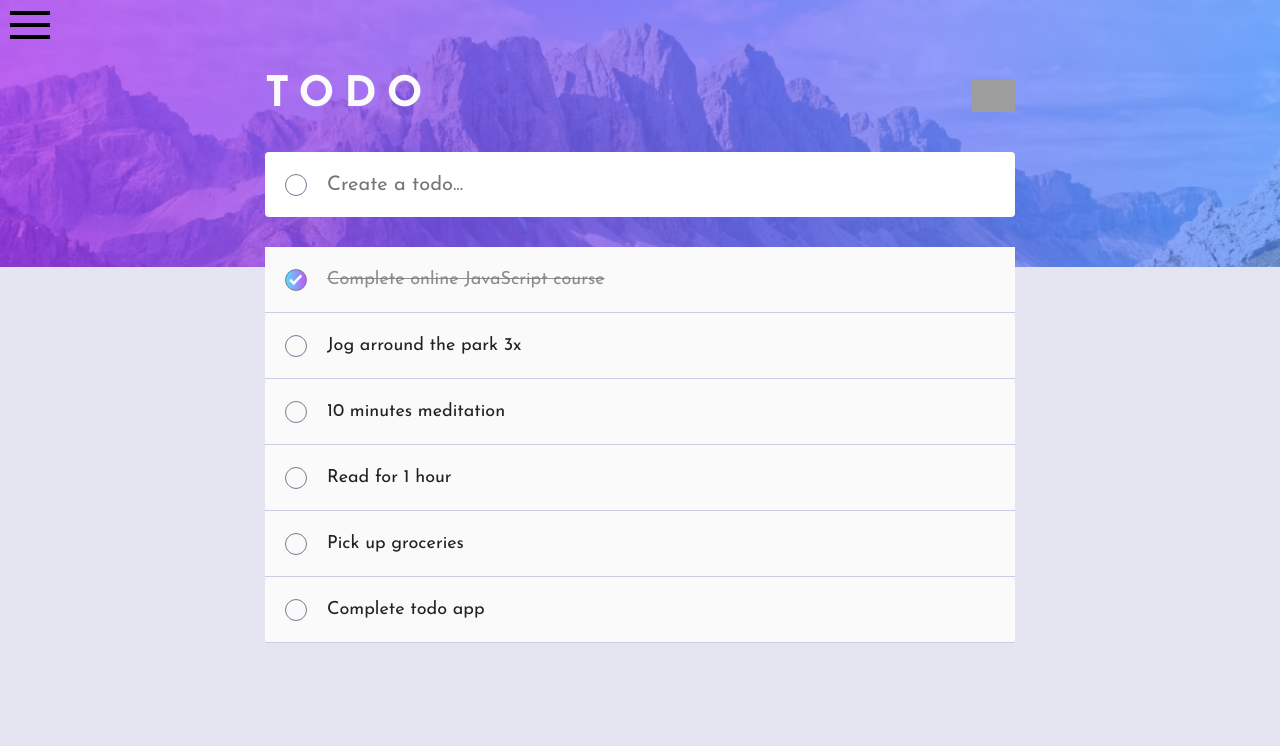
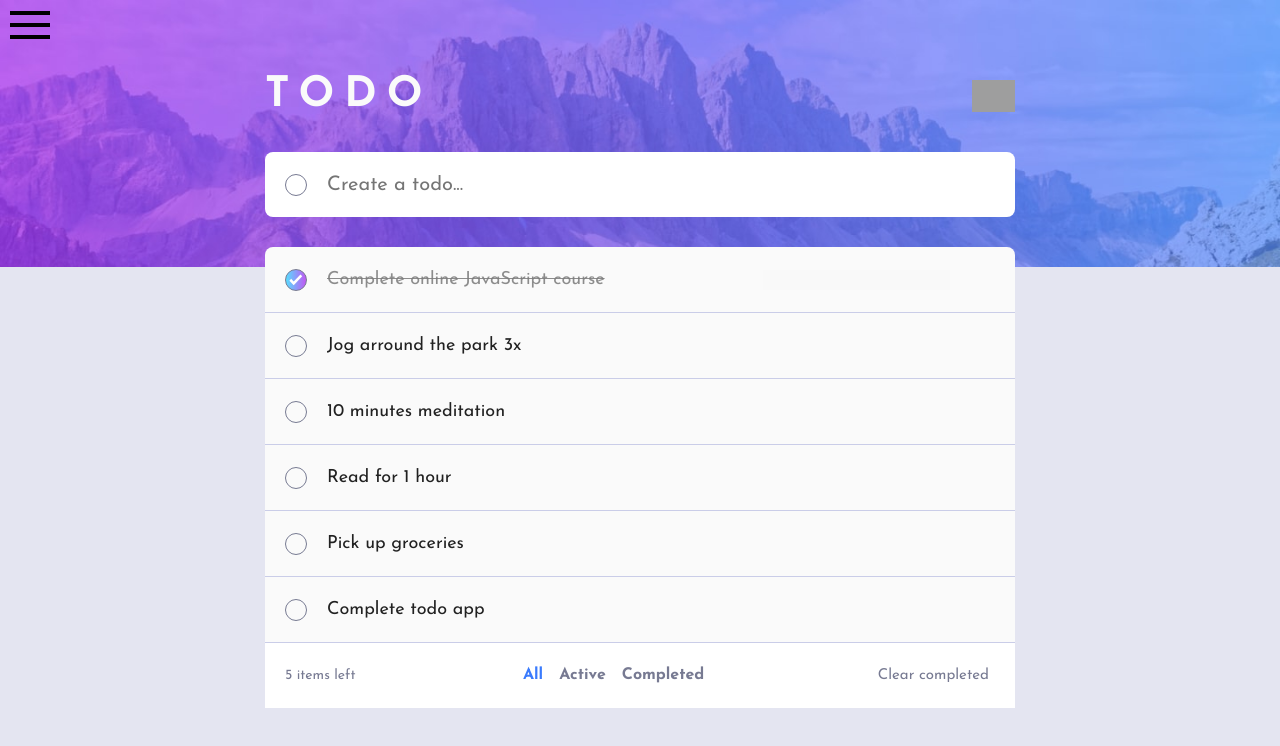
Before and after one commit to akash-starvin/FrontEnd-Mentor, an Angular app: page /todo-app in a window 1280 px wide. Shown: the top 746 px of the page. Built offline with nearby package versions, Linux system fonts and the light colour scheme; grey boxes are pictures that could not be loaded.

Commit message:
Todo app: Designed filters

```diff
--- a/src/app/todo-app/components/home/home.component.html
+++ b/src/app/todo-app/components/home/home.component.html
@@ -24,7 +24,7 @@
         (keyup.enter)="addToList()"
       />
     </div>
-    <div>
+    <div class="todo-list-section">
       <div class="todo-list-wrapper">
         <todo-card
           *ngFor="let card of todoList"
@@ -32,7 +32,32 @@
           [theme]="isDarkMode"
         ></todo-card>
       </div>
-      <div class="filter-wrapper"></div>
+      <div class="d-flex space-between align-center filter-wrapper">
+        <span>{{ getRemainingTaskCount() }} items left</span>
+        <div class="d-flex filter-desktop">
+          <span
+            *ngFor="let item of filterArray"
+            class="cursor-pointer filter-item"
+            [ngClass]="{ 'selected-filter': selectedFilter === item.key }"
+            (click)="applyFilter(item.key)"
+            >{{ item.displayName }}</span
+          >
+        </div>
+        <button class="remove-btn-class cursor-pointer clear-btn">
+          Clear completed
+        </button>
+      </div>
+      <div class="d-flex space-arround filters-mobile">
+        <div class="d-flex align-center filters-mobile-wrapper">
+          <span
+            *ngFor="let item of filterArray"
+            class="cursor-pointer filter-item"
+            [ngClass]="{ 'selected-filter': selectedFilter === item.key }"
+            (click)="applyFilter(item.key)"
+            >{{ item.displayName }}</span
+          >
+        </div>
+      </div>
     </div>
   </div>
 </section>
--- a/src/app/todo-app/components/home/home.component.scss
+++ b/src/app/todo-app/components/home/home.component.scss
@@ -32,7 +32,7 @@ section {
   background-color: white;
   margin-bottom: 10px;
   height: 45px;
-  border-radius: 4px;
+  border-radius: 8px;
 
   .check-box {
     height: 20px;
@@ -54,18 +54,73 @@ section {
   }
 }
 
+.todo-list-section {
+  border-radius: 8px;
+  overflow: hidden;
+
+  .filters-mobile {
+    margin: 20px 0;
+    background-color: white;
+    height: 45px;
+
+    .filters-mobile-wrapper {
+      padding: 0 20px;
+      font-family: variables.$font-family;
+      color: variables.$dark-grayish-blue;
+      font-size: 14px;
+    }
+
+    .filters-mobile-wrapper .filter-item {
+      margin: 0 8px;
+      font-weight: 700;
+      font-size: 14px;
+    }
+  }
+}
+
+.filter-wrapper {
+  height: 65px;
+  background-color: white;
+  padding: 0 20px;
+  font-family: variables.$font-family;
+  color: variables.$dark-grayish-blue;
+  font-size: 14px;
+
+  .filter-item {
+    margin: 0 8px;
+    font-weight: 700;
+    font-size: 16px;
+  }
+
+  .clear-btn {
+    background-color: transparent;
+    font-family: variables.$font-family;
+    color: variables.$dark-grayish-blue;
+    font-size: 15px;
+  }
+
+  .filter-desktop {
+    display: none;
+  }
+}
+
+.selected-filter {
+  color: variables.$bright-blue;
+}
+
 .dark-theme {
   background-image: url(variables.$bg-mobile-dark);
   background-color: variables.$very-dark-blue;
 
-  .user-input-wrapper, input{
-    background-color: variables.$very-dark-grayish-blue-2;
+  .user-input-wrapper,
+  input,
+  .filter-wrapper {
+    background-color: variables.$very-dark-desaturated-blue;
   }
 
-  .user-input-wrapper input{
+  .user-input-wrapper input {
     color: variables.$dark-grayish-blue;
   }
-
 }
 
 @media only screen and (min-width: 768px) {
@@ -93,7 +148,7 @@ section {
     height: 65px;
     margin: 40px auto 30px auto;
 
-    input{
+    input {
       font-size: 20px;
     }
   }
@@ -101,4 +156,12 @@ section {
   .dark-theme {
     background-image: url(variables.$bg-desktop-dark);
   }
+
+  .filters-mobile {
+    visibility: hidden;
+  }
+
+  .filter-desktop {
+    display: block !important;
+  }
 }
--- a/src/app/todo-app/components/home/home.component.ts
+++ b/src/app/todo-app/components/home/home.component.ts
@@ -3,40 +3,55 @@ import { Component, OnInit } from '@angular/core';
 @Component({
   selector: 'home',
   templateUrl: './home.component.html',
-  styleUrls: ['./home.component.scss']
+  styleUrls: ['./home.component.scss'],
 })
 export class HomeComponent implements OnInit {
   isDarkMode: boolean = false;
   userInput: string = '';
+  selectedFilter: string = 'all';
 
   todoList = [
     {
       active: false,
-      task: 'Complete online JavaScript course'
+      task: 'Complete online JavaScript course',
     },
     {
       active: true,
-      task: 'Jog arround the park 3x'
+      task: 'Jog arround the park 3x',
     },
     {
       active: true,
-      task: '10 minutes meditation'
+      task: '10 minutes meditation',
     },
     {
       active: true,
-      task: 'Read for 1 hour'
+      task: 'Read for 1 hour',
     },
     {
       active: true,
-      task: 'Pick up groceries'
+      task: 'Pick up groceries',
     },
     {
       active: true,
-      task: 'Complete todo app'
-    }
+      task: 'Complete todo app',
+    },
   ];
 
-  constructor() { }
+  filterArray = [
+    {
+      key: 'all',
+      displayName: 'All',
+    },
+    {
+      key: 'active',
+      displayName: 'Active',
+    },
+    {
+      key: 'completed',
+      displayName: 'Completed',
+    },
+  ];
+  constructor() {}
 
   ngOnInit(): void {}
 
@@ -51,4 +66,14 @@ export class HomeComponent implements OnInit {
     });
     this.userInput = '';
   }
+
+  applyFilter(key: string) {
+    if (key != this.selectedFilter) {
+      this.selectedFilter = key;
+    }
+  }
+
+  getRemainingTaskCount() {
+    return this.todoList.filter((item) => item.active).length;
+  }
 }
```
